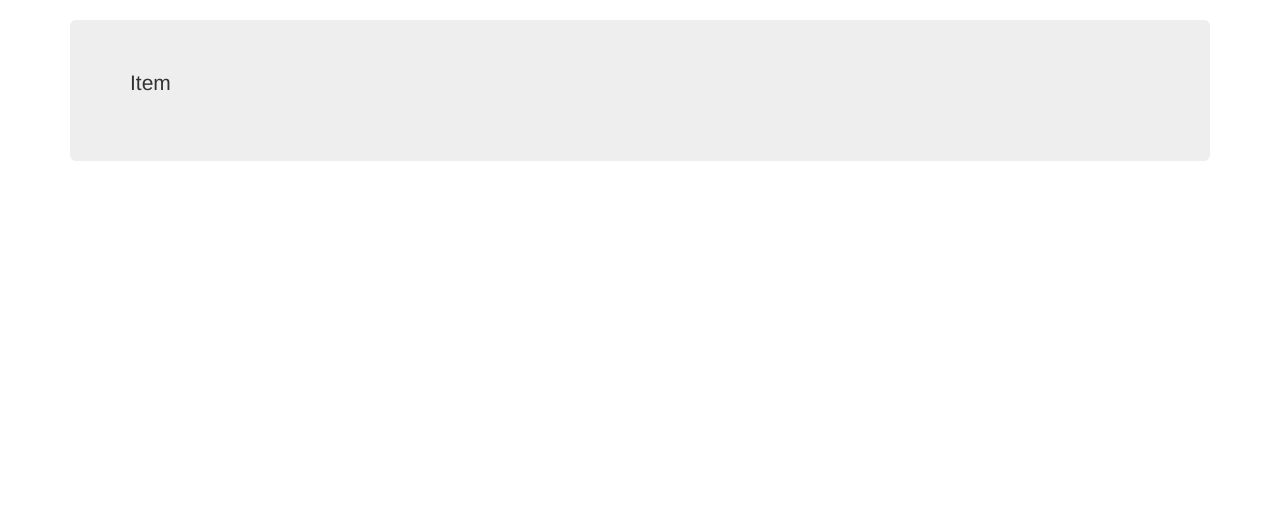
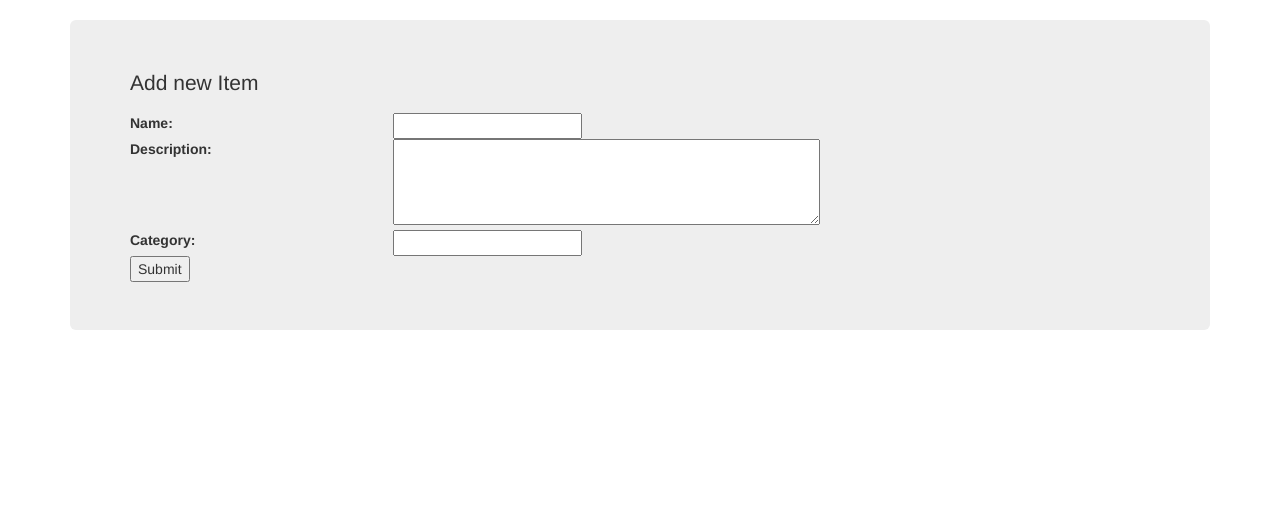
Before and after one commit to codingwithcookie/Udacity_ItemCatalog, a Flask app: page /item/add in a window 1280 px wide. Shown: the part 52-574 px from the top of the page. Run offline with Flask 2, Linux system fonts and the light colour scheme; the visitor is signed in with stand-in values (Sample User, id 1); some libraries are stand-ins or nearby versions.

Commit message:
Fixed Udacity feedback.

```diff
--- a/application.py
+++ b/application.py
@@ -1,4 +1,5 @@
-from flask import Flask, render_template, url_for, session, redirect, jsonify, request, make_response, flash
+from flask import Flask, render_template, url_for, session, redirect, jsonify
+from flask import request, make_response, flash
 from oauth2client.client import flow_from_clientsecrets
 from oauth2client.client import FlowExchangeError
 from flask import session as login_session
@@ -10,13 +11,13 @@ from createDb import Base, Category, Item
 from classes import WebPageViewModel, Item
 from repository import Repository
 import json
+from flask import render_template
 
 app = Flask(__name__)
 
-from flask import render_template
-
 CLIENT_ID = json.loads(
     open('googleOAuth.json', 'r').read())['web']['client_id']
+
 
 def SetWebPageVM():
     loginttext = ''
@@ -32,11 +33,12 @@ def SetWebPageVM():
     webPageVM = WebPageViewModel(loginttext, loginlink, isLoggedIn)
     return webPageVM
 
+
 @app.route('/')
 def home_page():
     repo = Repository()
     items = repo.getAllItems()
-    return render_template('home.html', WebPage=SetWebPageVM(), items = items)
+    return render_template('home.html', WebPage=SetWebPageVM(), items=items)
 
 
 @app.route('/json')
@@ -45,16 +47,21 @@ def json_response():
     repo = Repository()
     items = repo.getAllItems()
     for item in items:
-        jsonitems.append({'id': item.id, 'name': item.name, 'description': item.description, 'category': item.categoryid})
+        jsonitems.append(
+            {'id': item.id,
+             'name': item.name,
+             'description': item.description,
+             'category': item.categoryid})
     return jsonify(jsonitems)
+
 
 @app.route('/login')
 def login_page():
     state = ''.join(random.choice(ascii_uppercase + digits)
                     for x in xrange(32))
     login_session['state'] = state
-    #return "The current session state is %s" % state
     return render_template('login.html', STATE=state, WebPage=SetWebPageVM())
+
 
 @app.route('/gconnect', methods=['POST'])
 def gconnect():
@@ -108,8 +115,8 @@ def gconnect():
     stored_access_token = login_session.get('access_token')
     stored_gplus_id = login_session.get('gplus_id')
     if stored_access_token is not None and gplus_id == stored_gplus_id:
-        response = make_response(json.dumps('Current user is already connected.'),
-                                 200)
+        response = make_response(
+            json.dumps('Current user is already connected.'), 200)
         response.headers['Content-Type'] = 'application/json'
         return response
 
@@ -134,56 +141,107 @@ def gconnect():
     output += '!</h1>'
     output += '<img src="'
     output += login_session['picture']
-    output += ' " style = "width: 300px; height: 300px;border-radius: 150px;-webkit-border-radius: 150px;-moz-border-radius: 150px;"> '
+    output += ' " style = "width: 300px; height: 300px;border-radius: 150px;'
+    output += '-webkit-border-radius: 150px;-moz-border-radius: 150px;">'
     flash("you are now logged in as %s" % login_session['username'])
     print "done!"
     return output
+
 
 @app.route('/logout')
 def logout():
     access_token = login_session['access_token']
     if access_token is None:
-        response = make_response(json.dumps('Current user not connected.'), 401)
+        response = make_response(
+            json.dumps('Current user not connected.'), 401)
         response.headers['Content-Type'] = 'application/json'
         return response
-    url = 'https://accounts.google.com/o/oauth2/revoke?token=%s' % login_session['access_token']
+    url = 'https://accounts.google.com/o/oauth2/revoke?token='
+    url += login_session['access_token']
     h = httplib2.Http()
     result = h.request(url, 'GET')[0]
     if result['status'] == '200':
-	del login_session['access_token']
-    	del login_session['gplus_id']
-    	del login_session['username']
-    	del login_session['email']
-    	del login_session['picture']
-    	response = make_response(json.dumps('Successfully disconnected.'), 200)
-    	response.headers['Content-Type'] = 'application/json'
-    	return redirect("/", code=200)
+        del login_session['access_token']
+        del login_session['gplus_id']
+        del login_session['username']
+        del login_session['email']
+        del login_session['picture']
+        response = make_response(
+            json.dumps('Successfully disconnected.'), 200)
+        response.headers['Content-Type'] = 'application/json'
+        return redirect("/", code=200)
     else:
-    	response = make_response(json.dumps('Failed to revoke token for given user.', 400))
-    	response.headers['Content-Type'] = 'application/json'
-    	return redirect("/", code=200)
+        response = make_response(
+            json.dumps('Failed to revoke token for given user.', 400))
+        response.headers['Content-Type'] = 'application/json'
+        return redirect("/", code=200)
+
 
 @app.route('/item/<int:itemid>/')
 def item_page(itemid):
     repo = Repository()
     item = repo.getItemById(itemid)
-    return render_template('item.html', WebPage=SetWebPageVM(), item = item)
+    return render_template('item.html', WebPage=SetWebPageVM(), item=item)
+
 
 @app.route('/item/add')
 def add_item_page():
-    return render_template('additem.html', WebPage=SetWebPageVM())
+    webPage = SetWebPageVM()
+    if webPage.isLoggedIn:
+        return render_template('additem.html', WebPage=webPage)
+    return redirect('/')
+
+
+@app.route('/item/postadd', methods=['POST'])
+def post_add_item():
+    webPage = SetWebPageVM()
+    if webPage.isLoggedIn:
+        repo = Repository()
+        repo.addItemToDatabase(
+            request.form['name'],
+            request.form['description'],
+            request.form['category'])
+        return redirect('/')
+    return render_template('additem.html', WebPage=webPage)
+
 
 @app.route('/item/edit/<int:itemid>/')
 def edit_item_page(itemid):
-    repo = Repository()
-    item = repo.getItemById(itemid)
-    return render_template('edititem.html', edititem=item, WebPage=SetWebPageVM())
+    webPage = SetWebPageVM()
+    if webPage.isLoggedIn:
+        repo = Repository()
+        item = repo.getItemById(itemid)
+        return render_template(
+            'edititem.html', edititem=item,
+            WebPage=webPage)
+    return redirect('/')
+
+
+@app.route('/item/postedit', methods=['POST'])
+def post_edit_item():
+    webPage = SetWebPageVM()
+    if webPage.isLoggedIn:
+        repo = Repository()
+        itemid = request.form['itemid']
+        item = repo.getItemById(itemid)
+        item.name = request.form['name']
+        item.description = request.form['description']
+        item.categoryid = request.form['category']
+        return redirect('/')
+    return render_template('additem.html', WebPage=webPage)
+
 
 @app.route('/item/delete/<int:itemid>/')
 def delete_item_page(itemid):
-    return render_template('edititem.html', edititem=editItem, WebPage=SetWebPageVM())
+    webPage = SetWebPageVM()
+    repo = Repository()
+    item = repo.getItemById(itemid)
+    if webPage.isLoggedIn:
+        repo.deleteFromDatabase(item)
+    return redirect('/')
+
 
 if __name__ == '__main__':
     app.secret_key = '7HLYF4PNPWE1LPFB8PO1YQDBCGNSIURP'
     app.debug = True
-    app.run(host = '0.0.0.0', port = 8000)
+    app.run(host='0.0.0.0', port=8000)
--- a/repository.py
+++ b/repository.py
@@ -13,6 +13,12 @@ class Repository:
 
     def getItemById(self, item_id):
         return session.query(Item).get(item_id)
+
+    def addItemToDatabase(self, name, description, categoryid):
+        item = Item(name=name, description=description, categoryid=categoryid)
+        session.add(item)
+        session.commit()
+        return
 
     def addToDatabase(self, new_or_updated_object):
         session.add(new_or_updated_object)
--- a/templates/additem.html
+++ b/templates/additem.html
@@ -1,4 +1,37 @@
 {% extends "base.html" %}
 {% block content %}
-<p>Item</p>
+<p>Add new Item</p>
+<form method="post" action="/item/postadd">
+<div class="row">
+    <div class="col-md-3">
+        <label>Name:</label>
+    </div>
+    <div class="col-md-9">
+        <input name="name" />
+    </div>
+</div>
+<div class="row">
+    <div class="col-md-3">
+        <label>Description:</label>
+    </div>
+    <div class="col-md-9">
+        <textarea name="description" rows="4" cols="50">
+        </textarea>
+    </div>
+</div>
+<div class="row">
+    <div class="col-md-3">
+        <label>Category:</label>
+    </div>
+    <div class="col-md-9">
+        <input name="category" />
+    </div>
+</div>
+<div class="row">
+    <div class="col-md-12">
+        <input type="submit" />
+    </div>
+</div>
+
+</form>
 {% endblock content %}
```
Also changed, not shown: templates/edititem.html (+33 -2 lines), createDb.py (line endings or trailing spaces).
